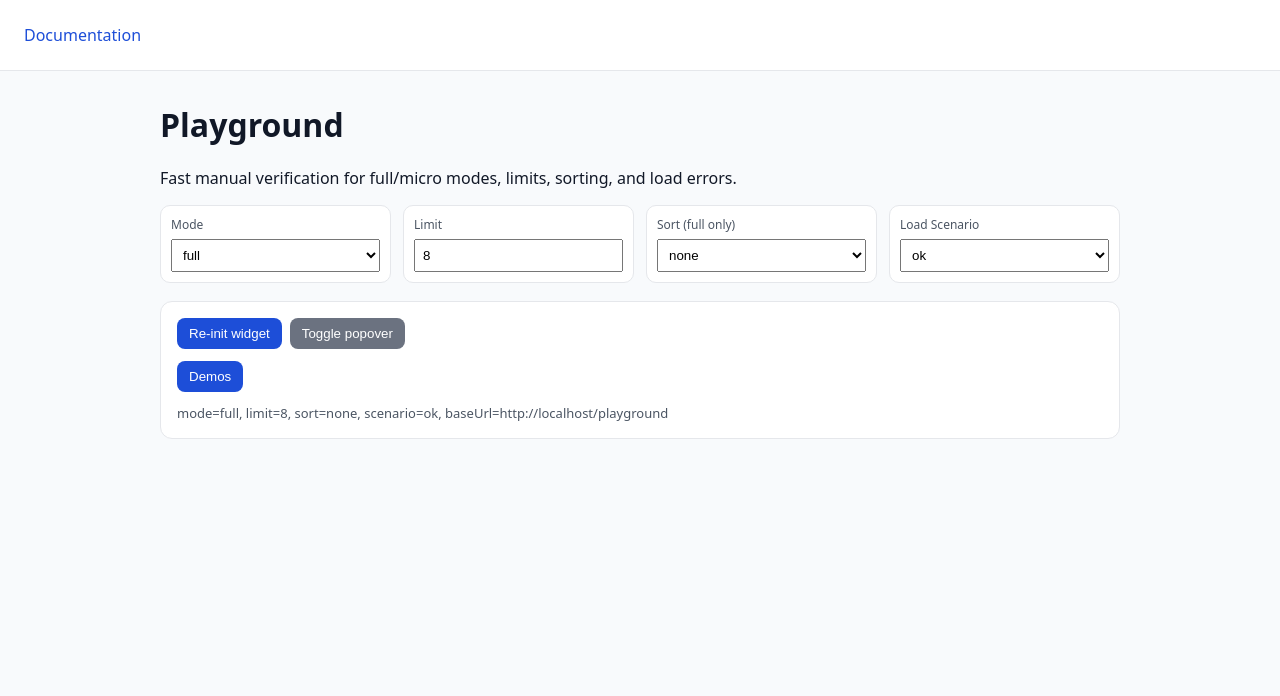
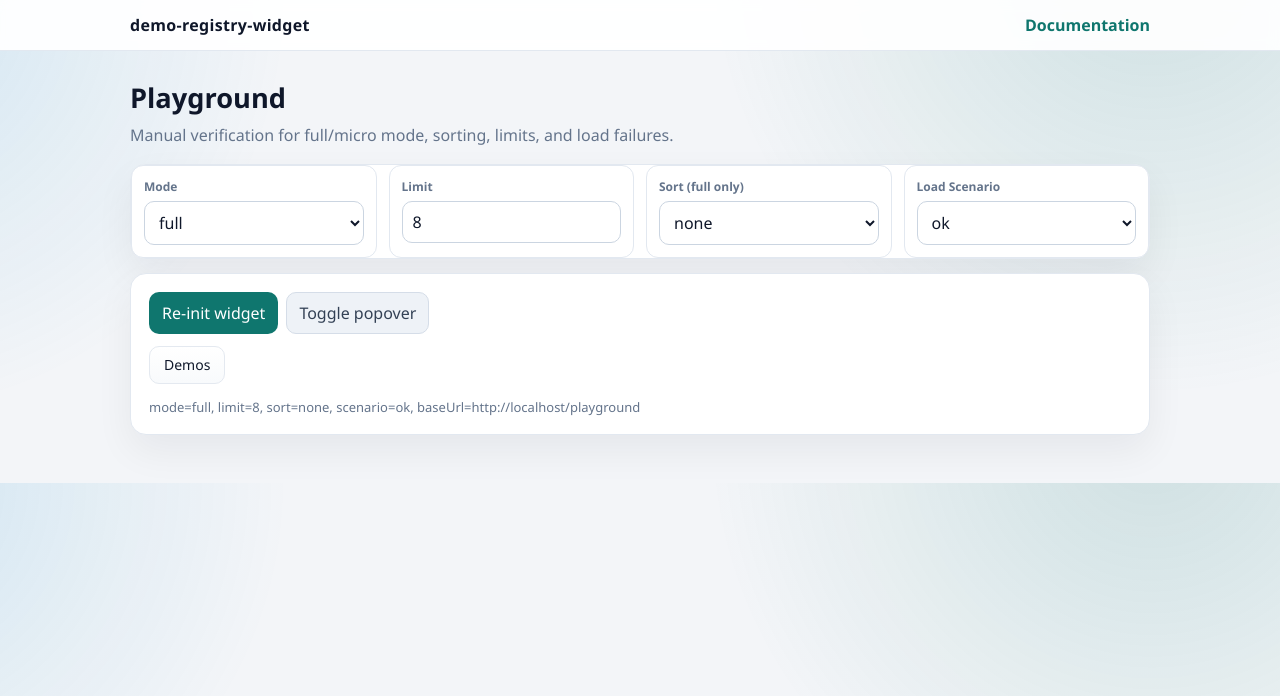
Before and after one commit to P1oN/demo-registry-widget, a website: page playground/index.html in a window 1280 px wide. Drawn offline with Linux system fonts and the light colour scheme.

Commit message:
Add optional default widget styles

```diff
--- a/playground/index.html
+++ b/playground/index.html
@@ -4,161 +4,195 @@
     <meta charset="UTF-8" />
     <meta name="viewport" content="width=device-width, initial-scale=1.0" />
     <title>demo-registry-widget playground</title>
+    <link rel="stylesheet" href="../dist/default-styles.css" />
     <style>
       :root {
-                --accent-color: #1d4ed8;
-                color-scheme: light;
-                font-family:
-                    ui-sans-serif,
-                    system-ui,
-                    -apple-system,
-                    "Segoe UI",
-                    sans-serif;
+        --pg-font: "Sora", "Avenir Next", "Segoe UI", sans-serif;
+        --pg-bg: #f3f5f8;
+        --pg-card: #ffffff;
+        --pg-border: #e2e8f0;
+        --pg-text: #0f172a;
+        --pg-muted: #64748b;
+        --pg-accent: #0f766e;
+        --pg-accent-soft: rgba(15, 118, 110, 0.12);
+        --pg-radius-lg: 16px;
+        --pg-radius-md: 12px;
       }
+
+      * {
+        box-sizing: border-box;
+      }
+
       body {
         margin: 0;
-                background: #f8fafc;
-                color: #111827;
+        font-family: var(--pg-font);
+        color: var(--pg-text);
+        background:
+          radial-gradient(circle at 90% -10%, rgba(15, 118, 110, 0.16), transparent 35%),
+          radial-gradient(circle at -10% 0%, rgba(2, 132, 199, 0.14), transparent 28%),
+          var(--pg-bg);
       }
+
       header {
-                display: flex;
-                justify-content: center;
-                background: #fff;
-                border-bottom: 1px solid #e5e7eb;
+        border-bottom: 1px solid var(--pg-border);
+        background: color-mix(in srgb, #fff 92%, transparent);
+        backdrop-filter: blur(6px);
+      }
+
       nav {
+        max-width: 1060px;
+        margin: 0 auto;
+        padding: 14px 20px;
         display: flex;
         justify-content: space-between;
-                    width: min(100%, 1440px);
-                    padding: 0.5rem;
-                    a {
-                        padding: 1rem;
+        align-items: center;
+      }
+
+      .nav-title {
+        font-weight: 700;
+        letter-spacing: 0.02em;
+      }
+
+      nav a {
+        color: var(--pg-accent);
         text-decoration: none;
+        font-weight: 600;
       }
+
+      main {
+        max-width: 1060px;
+        margin: 0 auto;
+        padding: 28px 20px 48px;
       }
+
+      h1 {
+        margin: 0 0 8px;
+        font-size: clamp(1.7rem, 2vw, 2.2rem);
       }
-            main {
-                max-width: 960px;
-                margin: 0 auto;
-                padding: 32px 20px 56px;
+
+      .lead {
+        margin: 0 0 18px;
+        color: var(--pg-muted);
       }
-            h1 {
-                margin-top: 0;
+
+      .grid {
+        display: grid;
+        gap: 14px;
       }
-            a {
-                color: var(--accent-color);
 
-                &:visited {
-                    color: var(--accent-color);
-                }
-            }
       .controls {
         display: grid;
         grid-template-columns: repeat(auto-fit, minmax(220px, 1fr));
         gap: 12px;
-                margin-bottom: 18px;
       }
+
+      .card {
+        background: var(--pg-card);
+        border: 1px solid var(--pg-border);
+        border-radius: var(--pg-radius-lg);
+        box-shadow: 0 16px 38px rgba(15, 23, 42, 0.06);
+      }
+
       .control {
-                background: #ffffff;
-                border: 1px solid #e5e7eb;
-                border-radius: 10px;
-                padding: 10px;
-                height: fit-content;
+        padding: 12px;
+        border-radius: var(--pg-radius-md);
+        border: 1px solid var(--pg-border);
+        background: #fff;
       }
+
       .control label {
         display: block;
+        margin-bottom: 6px;
         font-size: 12px;
-                color: #4b5563;
-                margin-bottom: 6px;
+        color: var(--pg-muted);
+        font-weight: 600;
       }
+
       .control input,
       .control select {
         width: 100%;
-                box-sizing: border-box;
-                padding: 7px;
+        border: 1px solid #cbd5e1;
+        border-radius: 10px;
+        padding: 9px 10px;
+        font: inherit;
+        color: var(--pg-text);
+        background: #fff;
+      }
 
-                & + input {
+      .control input:focus,
+      .control select:focus {
+        outline: none;
+        border-color: var(--pg-accent);
+        box-shadow: 0 0 0 3px var(--pg-accent-soft);
+      }
+
+      #customBaseUrl {
+        margin-top: 10px;
         display: none;
-                    margin-block-start: 1rem;
       }
+
+      .panel {
+        padding: 18px;
       }
-            .control select:has(option[value="custom"]:checked) + input {
-                display: block;
-            }
-            .panel {
-                background: #fff;
-                border: 1px solid #e5e7eb;
-                border-radius: 12px;
-                padding: 16px;
-            }
+
       .toolbar {
         display: flex;
+        flex-wrap: wrap;
         gap: 8px;
         margin-bottom: 12px;
       }
-            button {
-                background: var(--accent-color);
-                color: #fff;
-                border: 0;
-                border-radius: 8px;
-                padding: 8px 12px;
+
+      .toolbar button {
+        border: 1px solid transparent;
+        border-radius: 10px;
+        padding: 9px 12px;
+        font: inherit;
         cursor: pointer;
       }
-            button.secondary {
-                background: #6b7280;
+
+      #reinitBtn {
+        background: var(--pg-accent);
+        color: #fff;
       }
-            #demosPopover {
-                border: 1px solid #d1d5db;
-                border-radius: 8px;
-                padding: 12px;
-                margin-top: 10px;
-                display: none;
+
+      #toggleOpenBtn {
+        background: #eef2f7;
+        color: #334155;
+        border-color: #d5dde8;
       }
-            #demosPopover[data-open="1"] {
-                display: block;
+
+      .meta {
+        margin-top: 14px;
+        color: var(--pg-muted);
+        font-size: 13px;
+        word-break: break-word;
       }
-            .error {
-                color: #b91c1c;
+
+      #demosBtn {
+        --drw-accent: var(--pg-accent);
       }
-            .list {
-                margin: 0;
-                padding-left: 20px;
+
+      @media (max-width: 700px) {
+        main {
+          padding-top: 20px;
         }
-            .item + .item {
-                margin-top: 8px;
-            }
-            .row {
-                display: flex;
-                justify-content: space-between;
-                gap: 10px;
-            }
-            .muted {
-                color: #6b7280;
-            }
-            .tags {
-                color: #4b5563;
-                font-size: 12px;
-            }
-            .meta {
-                margin-top: 12px;
-                color: #4b5563;
-                font-size: 13px;
       }
     </style>
   </head>
   <body>
     <header>
       <nav>
+        <div class="nav-title">demo-registry-widget</div>
         <a href="/" title="Documentation">Documentation</a>
       </nav>
     </header>
-        <main class="wrap">
+
+    <main>
       <h1>Playground</h1>
-            <p>
-                Fast manual verification for full/micro modes, limits, sorting,
-                and load errors.
-            </p>
+      <p class="lead">Manual verification for full/micro mode, sorting, limits, and load failures.</p>
 
-            <div class="controls">
+      <div class="grid">
+        <section class="controls card">
           <div class="control">
             <label for="mode">Mode</label>
             <select id="mode">
@@ -166,10 +200,12 @@
               <option value="micro">micro</option>
             </select>
           </div>
+
           <div class="control">
             <label for="limit">Limit</label>
             <input id="limit" type="number" min="0" value="8" />
           </div>
+
           <div class="control">
             <label for="sort">Sort (full only)</label>
             <select id="sort">
@@ -178,6 +214,7 @@
               <option value="slug">slug</option>
             </select>
           </div>
+
           <div class="control">
             <label for="scenario">Load Scenario</label>
             <select id="scenario">
@@ -188,30 +225,23 @@
               <option value="no-base">no baseUrl</option>
               <option value="custom">custom base URL</option>
             </select>
-                    <input
-                        type="text"
-                        id="customBaseUrl"
-                        name="customBaseUrl"
-                    />
+            <input type="text" id="customBaseUrl" name="customBaseUrl" placeholder="https://example.com" />
           </div>
+        </section>
+
+        <section class="panel card">
+          <div class="toolbar">
+            <button id="reinitBtn" type="button">Re-init widget</button>
+            <button id="toggleOpenBtn" type="button">Toggle popover</button>
           </div>
 
-            <div class="panel">
-                <div class="toolbar">
-                    <button id="reinitBtn" type="button">Re-init widget</button>
-                    <button id="toggleOpenBtn" class="secondary" type="button">
-                        Toggle popover
-                    </button>
-                </div>
-
-                <button id="demosBtn" aria-expanded="false" type="button">
-                    Demos
-                </button>
+          <button id="demosBtn" aria-expanded="false" type="button">Demos</button>
           <div id="demosPopover">
             <div id="demosContent"></div>
           </div>
 
           <div class="meta" id="meta"></div>
+        </section>
       </div>
     </main>
 
@@ -231,16 +261,17 @@
       const meta = document.getElementById("meta");
       const customBaseUrlEl = document.getElementById("customBaseUrl");
 
+      function toggleCustomInput() {
+        customBaseUrlEl.style.display = scenarioEl.value === "custom" ? "block" : "none";
+      }
+
       function readScenarioBase() {
         const scenario = scenarioEl.value;
-                if (scenario === "ok")
-                    return window.location.origin + "/playground";
-                if (scenario === "missing")
-                    return window.location.origin + "/playground-missing";
-                if (scenario === "offline")
-                    return window.location.origin + "/offline-like";
+        if (scenario === "ok") return window.location.origin + "/playground";
+        if (scenario === "missing") return window.location.origin + "/playground-missing";
+        if (scenario === "offline") return window.location.origin + "/offline-like";
         if (scenario === "invalid") return "http://127.0.0.1:1";
-                if (scenario === "custom") return customBaseUrlEl.value;
+        if (scenario === "custom") return customBaseUrlEl.value.trim();
         return "";
       }
 
@@ -252,6 +283,7 @@
 
       function init() {
         resetView();
+        toggleCustomInput();
 
         const mode = modeEl.value;
         const limit = Number(limitEl.value);
@@ -270,14 +302,12 @@
         meta.textContent = `mode=${mode}, limit=${limit}, sort=${sort}, scenario=${scenario}, baseUrl=${baseUrl || "<empty>"}`;
 
         if (mode === "full") {
-                    const fullOpts =
-                        scenario === "no-base" ? opts : { ...opts, baseUrl };
+          const fullOpts = scenario === "no-base" ? opts : { ...opts, baseUrl };
           initFull(fullOpts);
           return;
         }
 
-                const microOpts =
-                    scenario === "no-base" ? opts : { ...opts, baseUrl };
+        const microOpts = scenario === "no-base" ? opts : { ...opts, baseUrl };
         initMicro(microOpts);
       }
 
@@ -287,6 +317,7 @@
       limitEl.addEventListener("change", init);
       sortEl.addEventListener("change", init);
       scenarioEl.addEventListener("change", init);
+      customBaseUrlEl.addEventListener("change", init);
 
       init();
     </script>
--- a/scripts/dev.mjs
+++ b/scripts/dev.mjs
@@ -2,6 +2,7 @@ import { spawn } from 'node:child_process';
 
 const commands = [
   { name: 'build:watch', cmd: ['npm', 'run', 'build:watch'] },
+  { name: 'styles:watch', cmd: ['npm', 'run', 'styles:watch'] },
   { name: 'playground', cmd: ['npm', 'run', 'playground'] },
 ];
 
--- /dev/null
+++ b/src/default-styles.css
@@ -0,0 +1,126 @@
+:root {
+  --drw-font-family: "Manrope", "Segoe UI", "SF Pro Text", -apple-system, BlinkMacSystemFont, sans-serif;
+  --drw-font-size: 14px;
+  --drw-line-height: 1.45;
+
+  --drw-surface: #ffffff;
+  --drw-surface-soft: #f8fafc;
+  --drw-border: #d9e0ea;
+  --drw-text: #0f172a;
+  --drw-text-muted: #64748b;
+  --drw-accent: #2563eb;
+  --drw-accent-hover: #1d4ed8;
+  --drw-focus-ring: rgba(37, 99, 235, 0.28);
+  --drw-danger: #b91c1c;
+
+  --drw-shadow: 0 10px 26px rgba(15, 23, 42, 0.08);
+  --drw-radius-md: 12px;
+  --drw-radius-sm: 10px;
+  --drw-space-1: 6px;
+  --drw-space-2: 10px;
+  --drw-space-3: 14px;
+  --drw-space-4: 18px;
+}
+
+.drw-button {
+  font-family: var(--drw-font-family, "Manrope", sans-serif);
+  font-size: var(--drw-font-size, 14px);
+  line-height: var(--drw-line-height, 1.45);
+  padding: 8px 14px;
+  border: 1px solid color-mix(in srgb, var(--drw-border, #d9e0ea) 72%, #fff);
+  border-radius: var(--drw-radius-sm, 10px);
+  background: linear-gradient(180deg, #fff 0%, var(--drw-surface-soft, #f8fafc) 100%);
+  color: var(--drw-text, #0f172a);
+  cursor: pointer;
+  transition: border-color 120ms ease, box-shadow 120ms ease, transform 120ms ease;
+}
+
+.drw-button:hover {
+  border-color: color-mix(in srgb, var(--drw-accent, #2563eb) 32%, var(--drw-border, #d9e0ea));
+}
+
+.drw-button:focus-visible {
+  outline: none;
+  box-shadow: 0 0 0 4px var(--drw-focus-ring, rgba(37, 99, 235, 0.28));
+}
+
+.drw-button:active {
+  transform: translateY(1px);
+}
+
+.drw-popover {
+  display: none;
+  margin-top: var(--drw-space-2, 10px);
+  border: 1px solid var(--drw-border, #d9e0ea);
+  border-radius: var(--drw-radius-md, 12px);
+  background: var(--drw-surface, #fff);
+  box-shadow: var(--drw-shadow, 0 10px 26px rgba(15, 23, 42, 0.08));
+  padding: var(--drw-space-3, 14px);
+}
+
+.drw-popover[data-open="1"] {
+  display: block;
+}
+
+.drw-content {
+  font-family: var(--drw-font-family, "Manrope", sans-serif);
+  font-size: var(--drw-font-size, 14px);
+  line-height: var(--drw-line-height, 1.45);
+  color: var(--drw-text, #0f172a);
+}
+
+.drw-content .error {
+  color: var(--drw-danger, #b91c1c);
+  font-weight: 600;
+}
+
+.drw-content .list {
+  list-style: none;
+  margin: 0;
+  padding: 0;
+}
+
+.drw-content .item + .item {
+  margin-top: var(--drw-space-2, 10px);
+  padding-top: var(--drw-space-2, 10px);
+  border-top: 1px dashed color-mix(in srgb, var(--drw-border, #d9e0ea) 72%, #fff);
+}
+
+.drw-content .row {
+  display: flex;
+  justify-content: space-between;
+  align-items: baseline;
+  gap: var(--drw-space-2, 10px);
+}
+
+.drw-content a {
+  color: var(--drw-accent, #2563eb);
+  text-decoration: none;
+  font-weight: 600;
+}
+
+.drw-content a:hover {
+  color: var(--drw-accent-hover, #1d4ed8);
+  text-decoration: underline;
+}
+
+.drw-content a:focus-visible {
+  outline: none;
+  border-radius: 4px;
+  box-shadow: 0 0 0 3px var(--drw-focus-ring, rgba(37, 99, 235, 0.28));
+}
+
+.drw-content .muted {
+  color: var(--drw-text-muted, #64748b);
+  font-size: 12px;
+}
+
+.drw-content .tags {
+  margin-top: var(--drw-space-1, 6px);
+  color: var(--drw-text-muted, #64748b);
+  font-size: 12px;
+}
+
+.drw-content > div + div {
+  margin-top: var(--drw-space-1, 6px);
+}
--- a/src/full.ts
+++ b/src/full.ts
@@ -23,6 +23,14 @@ const POPOVER_ID = __DRW_POPOVER_ID__;
 const CONTENT_ID = __DRW_CONTENT_ID__;
 const DEFAULT_LIMIT = __DRW_LIMIT__;
 const BASE_URL_REQUIRED_MESSAGE = "Configure baseUrl to load demos.";
+const BUTTON_CLASS = "drw-button";
+const POPOVER_CLASS = "drw-popover";
+const CONTENT_CLASS = "drw-content";
+
+function addClass(node: HTMLElement, className: string): void {
+  const classList = (node as { classList?: { add?: (...tokens: string[]) => void } }).classList;
+  if (classList?.add) classList.add(className);
+}
 
 function resolveSort(sort: FullWidgetOptions["sort"] | undefined): "slug" | "title" | "none" {
   if (sort === "slug" || sort === "title" || sort === "none") return sort;
@@ -77,6 +85,9 @@ export default function initFull(opts: FullWidgetOptions = {}): void {
   const btn = btnNode;
   const pop = popNode;
   const content = contentNode;
+  addClass(btn, BUTTON_CLASS);
+  addClass(pop, POPOVER_CLASS);
+  addClass(content, CONTENT_CLASS);
 
   let loaded = false;
   let loading: Promise<void> | null = null;
--- a/src/micro.ts
+++ b/src/micro.ts
@@ -19,6 +19,14 @@ const POPOVER_ID = __DRW_POPOVER_ID__;
 const CONTENT_ID = __DRW_CONTENT_ID__;
 const DEFAULT_LIMIT = __DRW_LIMIT__;
 const BASE_URL_REQUIRED_MESSAGE = "Configure baseUrl to load demos.";
+const BUTTON_CLASS = "drw-button";
+const POPOVER_CLASS = "drw-popover";
+const CONTENT_CLASS = "drw-content";
+
+function addClass(node: HTMLElement, className: string): void {
+  const classList = (node as { classList?: { add?: (...tokens: string[]) => void } }).classList;
+  if (classList?.add) classList.add(className);
+}
 
 export function renderMicroLinksHtml(items: DemoItem[], limit: number): string {
   const list = items.slice(0, Math.max(0, limit));
@@ -48,6 +56,9 @@ export default function initMicro(opts: MicroWidgetOptions = {}): void {
   const btn = btnNode;
   const pop = popNode;
   const content = contentNode;
+  addClass(btn, BUTTON_CLASS);
+  addClass(pop, POPOVER_CLASS);
+  addClass(content, CONTENT_CLASS);
 
   let loaded = false;
   let loading: Promise<void> | null = null;
```
Also changed, not shown: package.json (+6 -2 lines), scripts/build-styles.mjs (added, +9 -0 lines), scripts/watch-styles.mjs (added, +31 -0 lines), test/pack-smoke.mjs (+1 -0 lines), test/unit.test.mjs (+18 -3 lines), README.md, dist/default-styles.css (added), dist/full.min.js, dist/micro.min.js. Lines whose indentation alone changed are shown as unchanged.
